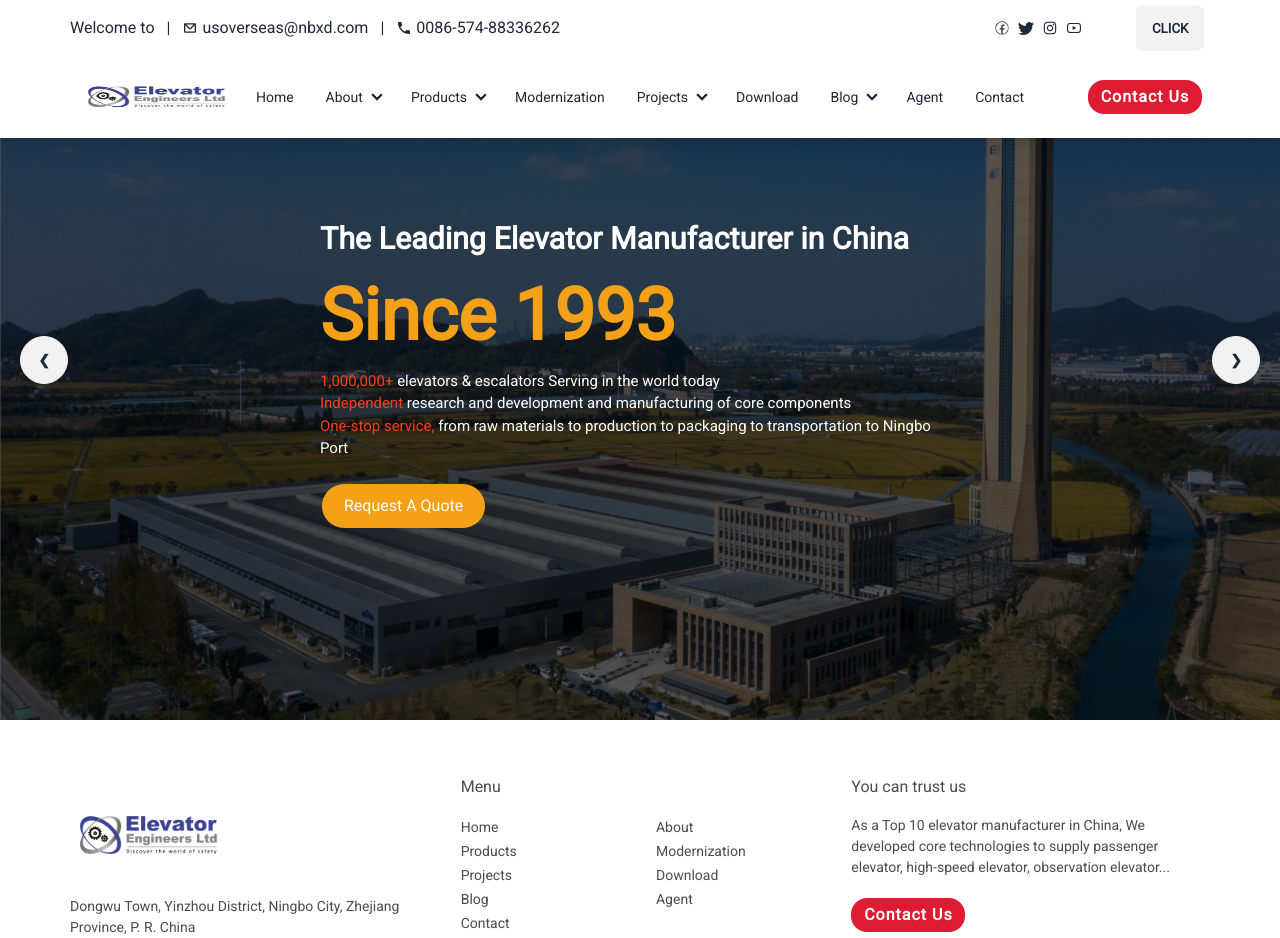
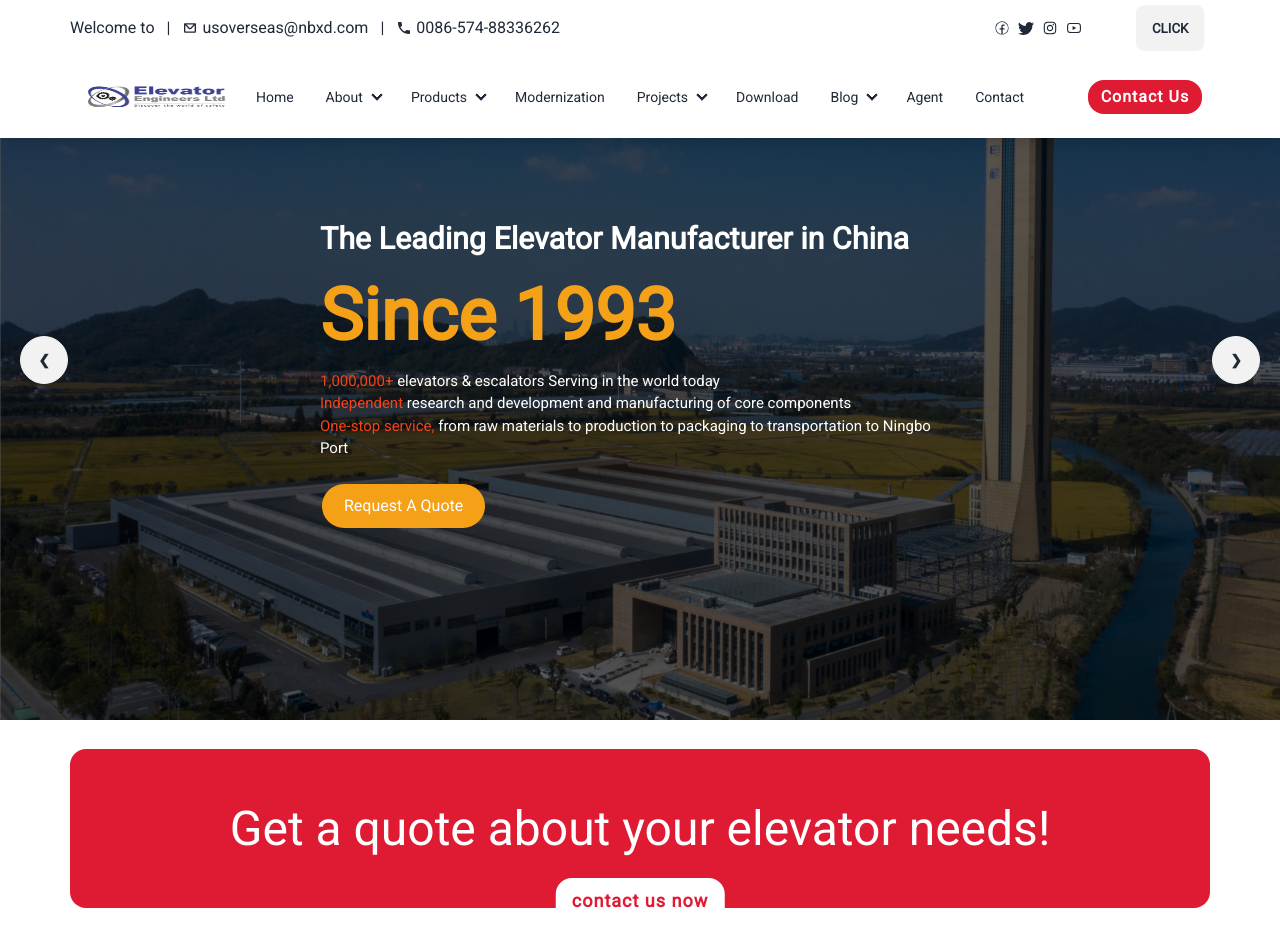
Before and after one commit to mdsultanmahmud/hosting_elavator, a React (Vite) app: page / in a window 1280 px wide. Shown: the top 938 px of the page. Built offline with nearby package versions, Linux system fonts and the light colour scheme.

Commit message:
get a quote done

```diff
--- /dev/null
+++ b/src/components/Quote/Quote.css
@@ -0,0 +1,46 @@
+.quote-container {
+    background-color: #df1b33;
+    padding: 2.7rem 8rem;
+    border-radius: 1rem;
+    margin: 1.4rem 0 1rem 0;
+    position: relative;
+}
+
+.quote-container h2 {
+    font-size: 3rem;
+    font-weight: 500;
+    text-align: center;
+    color: white;
+}
+
+.quote-container button {
+    color: #df1b33;
+    background-color: white;
+    font-size: 18px;
+    font-weight: 700;
+    padding: .6rem 1rem;
+    letter-spacing: 1px;
+    cursor: pointer;
+    outline: none;
+    position: absolute;
+    bottom: -1rem;
+    left: 50%;
+    transform: translateX(-50%);
+    border-radius: 1rem;
+}
+
+@media screen and (max-width:992px) {
+    .quote-container h2 {
+        font-size: 2rem;
+    }
+
+}
+
+@media screen and (max-width:767px) {
+    .quote-container h2 {
+        font-size: 1.7rem;
+    }
+    .quote-container {
+        padding: 2rem;
+    }
+}
--- /dev/null
+++ b/src/components/Quote/Quote.jsx
@@ -0,0 +1,18 @@
+
+import { Link } from 'react-router-dom';
+import './Quote.css'
+const Quote = () => {
+    return (
+        <div>
+            <div className='container'>
+                <div className='quote-container'>
+                    <h2>Get a quote about your elevator needs!</h2>
+                    <Link to={'/contact'}><button>contact us now</button></Link>
+                </div>
+
+            </div>
+        </div>
+    );
+};
+
+export default Quote;
--- a/src/pages/Home/Home.jsx
+++ b/src/pages/Home/Home.jsx
@@ -1,9 +1,11 @@
 import Banner from "../../components/Banner/Banner";
+import Quote from "../../components/Quote/Quote";
 
 const Home = () => {
     return (
         <div>
-           <Banner/>
+            <Banner />
+            <Quote />
         </div>
     );
 };
```
